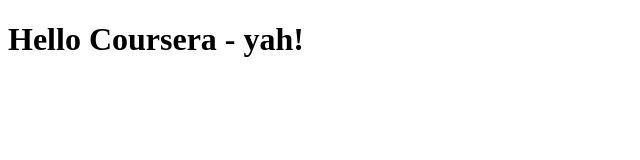
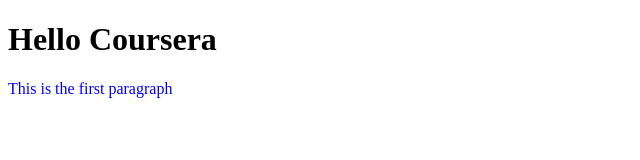
Before and after one commit to Mercury14/coursera-test, a plain HTML site: page index.html in a window 1280 px wide. Shown: the whole page, without its empty margins (0-640 px from the left). Drawn offline with Linux system fonts and the light colour scheme.

Commit message:
updated the css

```diff
--- /dev/null
+++ b/css/css.css
@@ -0,0 +1,3 @@
+p{
+  color:blue;
+}
--- a/index.html
+++ b/index.html
@@ -1,10 +1,13 @@
 <!DOCTYPE html>
 <html>
   <head>
+    <meta charset="UTF-8">
     <title>Hello Coursera!</title>
+    <link href="/css/css.css" rel="stylesheet">
   </head>
   <body>
-    <h1>Hello Coursera - yah!</h1>
+    <h1>Hello Coursera</h1>
+    <p>This is the first paragraph</p>
 
   </body>
 
```
